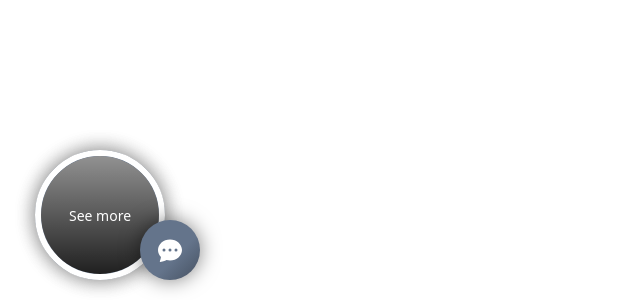
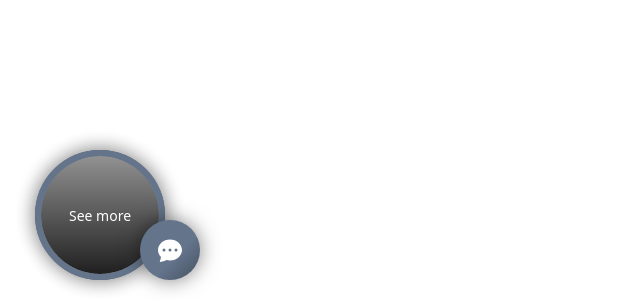
Before and after one commit to flppht/widget, a React (Create React App) app: page / in a window 1280 px wide. Shown: the part 500-800 px from the top of the page, without its empty margins (0-640 px from the left). Built offline with nearby package versions, Linux system fonts and the light colour scheme.

Commit message:
fixed fetching data and loading styles that depend on that data

```diff
--- a/src/Widget.tsx
+++ b/src/Widget.tsx
@@ -47,11 +47,16 @@ export const Widget = ({ clientId }: { clientId?: string | number }) => {
   };
 
   useEffect(() => {
-    const item = data.find((item) => item.id === clientId);
+    const fetchingData = async () => {
+      const item = await data.find((item) => item.id === clientId);
       setClientData(item);
+    };
+
+    fetchingData();
   }, [clientId]);
 
   useEffect(() => {
+    if (clientData) {
       const sheet = createStyleSheet();
       if (sheet) {
         injectKeyframes(sheet, keyframes1, "lwid-1");
@@ -68,7 +73,8 @@ export const Widget = ({ clientId }: { clientId?: string | number }) => {
         );
         injectKeyframes(sheet, keyframes4, "ping");
       }
-  }, []);
+    }
+  }, [clientData]);
 
   return (
     <>
@@ -226,6 +232,7 @@ function injectKeyframes(
   keyframes: string,
   name: string
 ) {
+  console.log(keyframes);
   const keyframesRule = `@keyframes ${name} { ${keyframes} }`;
   sheet?.insertRule(keyframesRule, sheet.cssRules.length);
 }
```
Lines whose indentation alone changed are shown as unchanged.
